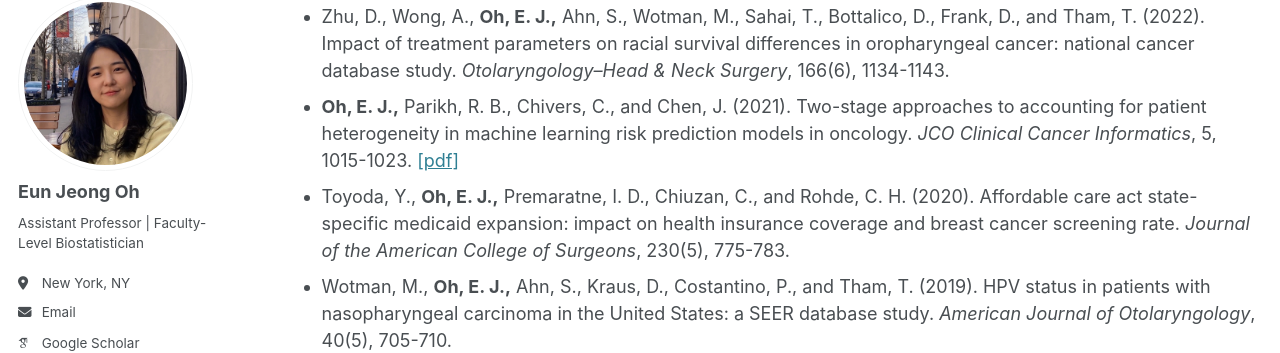
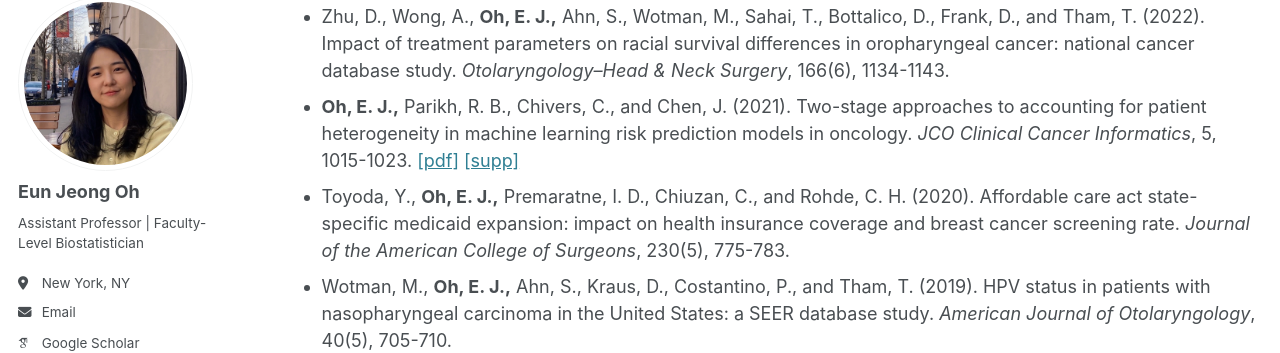
Before and after one commit to oheunj/oheunj.github.io, a Jekyll site: the page built from _pages/publications.md, in a window 1280 px wide and 900 px high, scrolled down 1014 px. Shown: the part 110-463 px from the top of the window. Built offline with Jekyll 4.4.1, drawn with Linux system fonts in a browser that asks for light colours; some web fonts are replaced.

Commit message:
Update publications.md

```diff
--- a/_pages/publications.md
+++ b/_pages/publications.md
@@ -23,7 +23,7 @@
 * __Oh, E. J.,__ Qian, M., and Cheung, Y. K. (2022). Generalization error bounds of dynamic treatment regimes in penalized regression-based learning. _Annals of Statistics_, 50(4), 2047-2071. [[pdf]](https://par.nsf.gov/servlets/purl/10429985) [[supp]](https://oheunj.github.io/files/GenErrorBounds_supp.pdf)
 * Gartrell, R. D., Enzler, T., Kim, P. S., Fullerton, B. T., Fazlollahi, L., Chen, A. X., Minns, H. E., Perni, S., Weisberg, S. P., Rizk, E. M., Wang, S., __Oh, E. J.,__ Guo, X. V., ..., and Saenger, Y. M. (2022). Neoadjuvant chemoradiation alters the immune microenvironment in pancreatic ductal adenocarcinoma. _OncoImmunology_, 11(1), 2066767.
 * Zhu, D., Wong, A., __Oh, E. J.,__ Ahn, S., Wotman, M., Sahai, T., Bottalico, D., Frank, D., and Tham, T. (2022). Impact of treatment parameters on racial survival differences in oropharyngeal cancer: national cancer database study. _Otolaryngology--Head & Neck Surgery_, 166(6), 1134-1143.
-* __Oh, E. J.,__ Parikh, R. B., Chivers, C., and Chen, J. (2021). Two-stage approaches to accounting for patient heterogeneity in machine learning risk prediction models in oncology. _JCO Clinical Cancer Informatics_, 5, 1015-1023. [[pdf]](https://pmc.ncbi.nlm.nih.gov/articles/PMC8812620/pdf/cci-5-cci.21.00077.pdf)
+* __Oh, E. J.,__ Parikh, R. B., Chivers, C., and Chen, J. (2021). Two-stage approaches to accounting for patient heterogeneity in machine learning risk prediction models in oncology. _JCO Clinical Cancer Informatics_, 5, 1015-1023. [[pdf]](https://pmc.ncbi.nlm.nih.gov/articles/PMC8812620/pdf/cci-5-cci.21.00077.pdf) [[supp]](https://ascopubs.org/action/downloadSupplement?doi=10.1200%2FCCI.21.00077&file=DS_CCI.21.00077.pdf)
 * Toyoda, Y., __Oh, E. J.,__ Premaratne, I. D., Chiuzan, C., and Rohde, C. H. (2020). Affordable care act state-specific medicaid expansion: impact on health insurance coverage and breast cancer screening rate. _Journal of the American College of Surgeons_, 230(5), 775-783.
 * Wotman, M., __Oh, E. J.,__ Ahn, S., Kraus, D., Costantino, P., and Tham, T. (2019). HPV status in patients with nasopharyngeal carcinoma in the United States: a SEER database study. _American Journal of Otolaryngology_, 40(5), 705-710.
 * Petkova, E. P., Beedsay, J., __Oh, E. J.,__ Sehnert, E. M., Tsai, W.-Y., and Reilly, M. J. (2018). Long-term recovery from Hurricane Sandy: evidence from a survey in New York City. _Disaster Medicine and Public Health Preparedness_, 12(2), 172-175.
```
